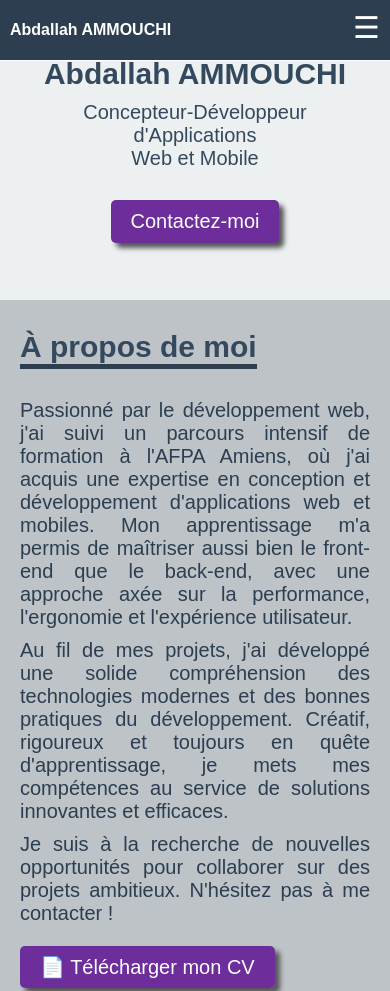
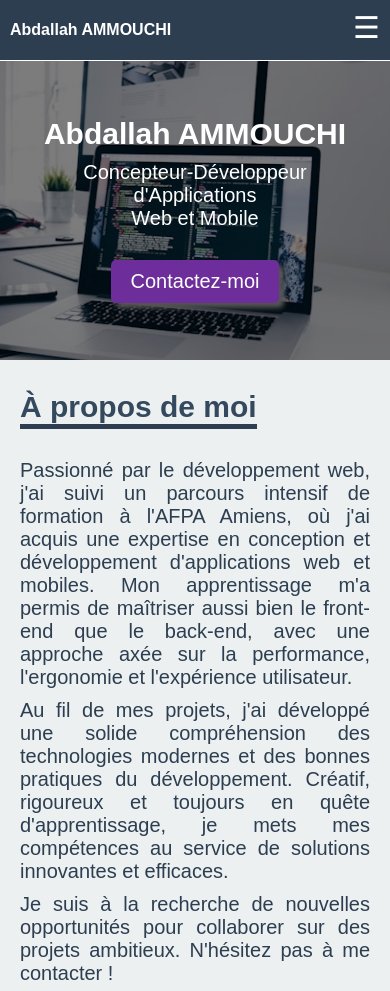
Before and after one commit to AMMOUCHI23/portfolio, a plain HTML site: page index.html in a window 390 px wide. Shown: the top 991 px of the page. Drawn offline with nearby package versions, Linux system fonts and the light colour scheme.

Commit message:
modificati da la section presentation et personnaliser une barre de scroll

```diff
--- a/assets/css/style.css
+++ b/assets/css/style.css
@@ -23,6 +23,7 @@ nav #fixe {
     height: 80px;
     border-bottom: 1px solid white;
     z-index: 100;
+
 }
 
 nav #navG {
@@ -87,9 +88,10 @@ nav aside ul li a.active {
     transition: color 0.3s;
 }
 
+
 /*****************section presentation*****************/
 section {
-    padding: 30px 20px;
+     padding: 30px 20px;
 
 }
 
@@ -100,14 +102,39 @@ section {
     align-items: center;
 
     /* background: linear-gradient(45deg, #ffff00 2%, #ff8000); */
-    background-color: #ECF0F1;
-    color: #34495E;
+    background-color: rgba(0, 0, 0, 0.5);
+    /* color: #34495E; */
+    color: #fff;
     height: 500px;
-
+    margin-top: 81px;
     text-align: center;
     box-sizing: border-box;
+    position: relative;
+    overflow: hidden;
 }
+#presentation::after{
+    content: '';
+    display: block;
+    background-image: url('../img/fond.jpg');
+    background-size: cover;
+    background-position: center;
+    position: absolute;
+    top: 0;
+    left: 0;
+    height: 500px;
+    width: 100%;
+    z-index: -1;
+    animation: zoom 20s infinite;
 
+}
+@keyframes zoom {
+    50% {
+        transform: scale(1.4);
+    }
+    100% {
+        transform: scale(1);
+    }
+}
 #presentation h1 {
     margin: 0;
     padding: 0;
@@ -140,13 +167,29 @@ section {
     transform: translateY(5px);
     box-shadow: none;
 }
+main {
+    position: relative;
+    z-index: 1;
+
+}
+/******************barre de scroll*****************/
+::-webkit-scrollbar {
+    width: 10px;
+    background-color: #2C3E50;
+
+}
+::-webkit-scrollbar-thumb {
+    background-color: #3498DB;
+
+    box-shadow: 5px -100vh 5px  100vh #FFD700;
+}
 
 /*****************section à propos*****************/
 #propos {
     display: flex;
     justify-content: center;
     align-items: center;
-    background-color: #BDC3C7;
+    background-color: #ECF0F1;
     color: #2C3E50;
 
 }
@@ -683,9 +726,17 @@ footer {
     /*****************section présentation*****************/
 
     #presentation {
+        margin-top: 60px;
         height: 300px;
     }
+    #presentation::after{
 
+        background-image: url('../img/fondMobile.jpg');
+
+        height: 300px;
+
+
+    }
     #presentation h1 {
         font-size: 30px;
     }
--- a/index.html
+++ b/index.html
@@ -34,16 +34,16 @@
             </div>
 
         </nav>
-        <main>
-            <div>
+
+
                 <section id="presentation">
 
                     <h1>Abdallah AMMOUCHI</h1>
                     <p>Concepteur-Développeur d'Applications <br> Web et Mobile</p>
                     <a href="#contact" class="button">Contactez-moi</a>
                 </section>
-            </div>
-        </main>
+
+
     </header>
 
     <section id="propos">
@@ -179,7 +179,7 @@
                 data-description="Site e-commerce complet permettant l'achat de mobilier pour particuliers et professionnels."
                 data-technologies="Symfony, Twig, Doctrine, Bootstrap, JavaScript, MySQL, Git, Looping, Figma"
                 data-missions="Étude du cahier des charges, Conception de la base de données avec Looping, Maquettage avec Figma, Développement Back-end et Front-end, Gestion des utilisateurs et commandes, Optimisation et Sécurisation, Mise en place d'un espace administrateur, Tests end-to-end"
-                data-site="https://villagegreen.com" data-github="https://github.com/tonrepo/greenvillage">
+               data-github="https://github.com/AMMOUCHI23/villageGreen">
 
                 <img src="assets/img/villageGreen1.png" alt="Projet GreenVillage">
                 <div class="overlay">
@@ -190,7 +190,7 @@
                 data-description="Refonte et optimisation de la plateforme de gestion Valtra-intranet pour améliorer la gestion des utilisateurs, des stocks et des commandes."
                 data-technologies="PHP, JavaScript, jQuery, MySQL, Git, FileZilla"
                 data-missions="Étude du cahier des charges, Développement Front-end, Développement Back-end, Gestion des utilisateurs, Sécurisation des accès, Tests et validation, Déploiement via FileZilla"
-                data-site="https://valtra-intranet.com" data-github="https://github.com/tonrepo/valtra-intranet">
+                data-site="#" data-github="#">
 
                 <img src="assets/img/valtra.png" alt="Projet Valtra-intranet">
                 <div class="overlay">
@@ -201,7 +201,7 @@
                 data-description="Application back-office permettant la gestion des investisseurs, des projets et des transactions financières avec des graphiques et un système de tri avancé."
                 data-technologies="PHP, Symfony, JavaScript, jQuery, MySQL, Bootstrap, Chart.js"
                 data-missions="Développement Back-end et Front-end, Gestion des investisseurs et projets, Mise en place des formulaires, Intégration des graphiques, Optimisation et sécurisation"
-                data-site="https://pro-invest.com" data-github="https://github.com/tonrepo/pro-invest">
+                 data-github="https://github.com/AMMOUCHI23/pro-invest">
 
                 <img src="assets/img/proInvest.png" alt="Projet Pro-Invest">
                 <div class="overlay">
@@ -212,7 +212,7 @@
                 data-description="Application web permettant de gérer les véhicules stationnés, les paiements et les réservations avec un suivi statistique du chiffre d’affaires."
                 data-technologies="PHP, JavaScript, jQuery, MySQL, HTML, CSS"
                 data-missions="Développement Back-end et Front-end, Mise en place du système de paiement, Gestion des réservations et des utilisateurs, Création du module de statistiques, Optimisation et sécurisation"
-                data-site="https://parking-app.com" data-github="https://github.com/tonrepo/parking-app">
+                 data-github="https://github.com/AMMOUCHI23/appParcking">
 
                 <img src="assets/img/parking.png" alt="Projet Gestion de Parking">
                 <div class="overlay">
@@ -231,7 +231,7 @@
                     <p id="modal-missions"></p>
 
                     <div class="modal-links">
-                        <a id="modal-site" href="#" target="_blank">🔗 Voir le site</a>
+                       <!--<a id="modal-site" href="#" target="_blank">🔗 Voir le site</a>-->
                         <a id="modal-github" href="#" target="_blank">📂 Voir le dépôt GitHub</a>
                     </div>
                 </div>
```
Also changed, not shown: assets/img/fond.jpg (added), assets/img/fond.png (deleted), assets/img/fond2.jpg (deleted), assets/img/fondMobile.jpg (added).
